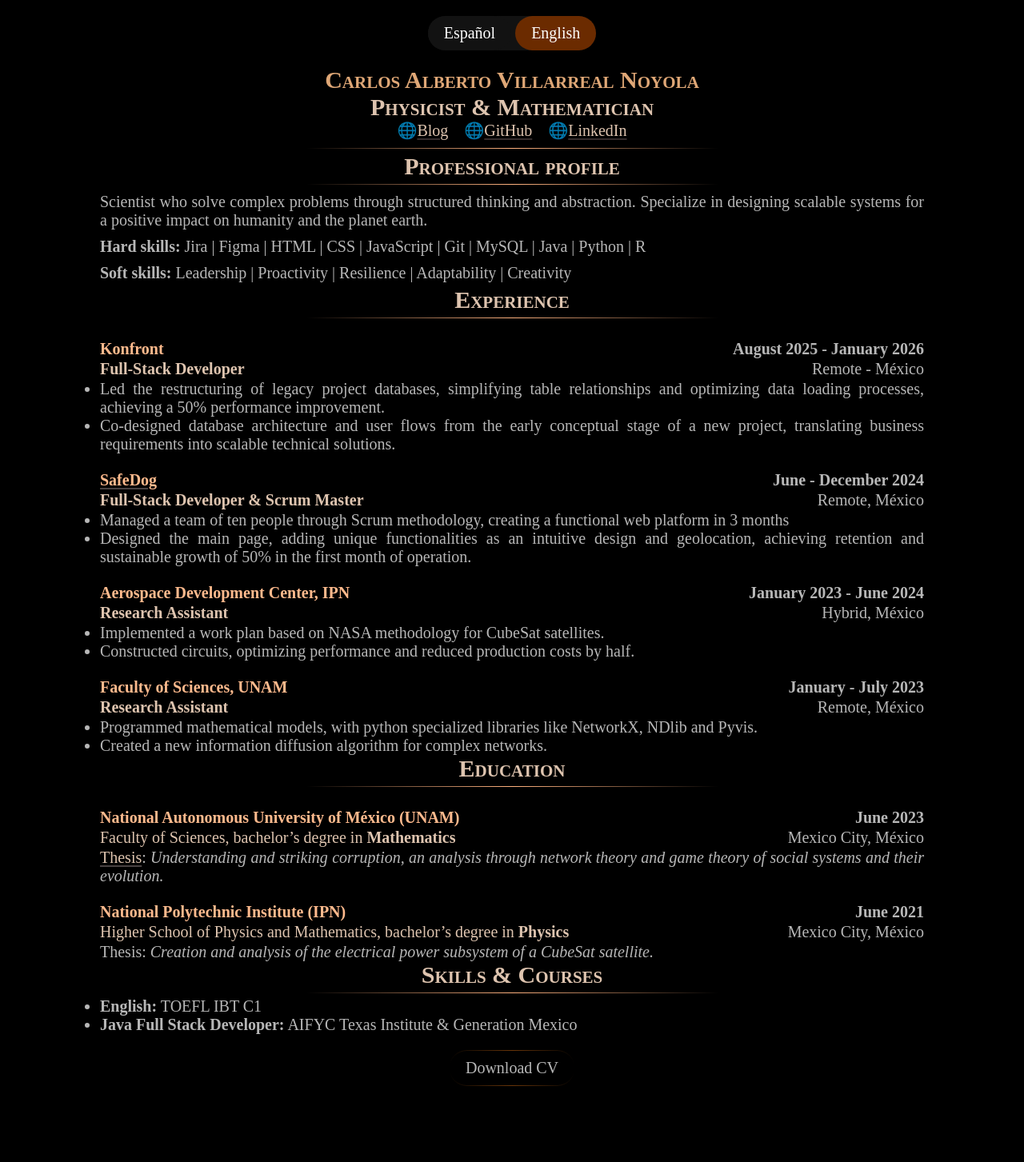
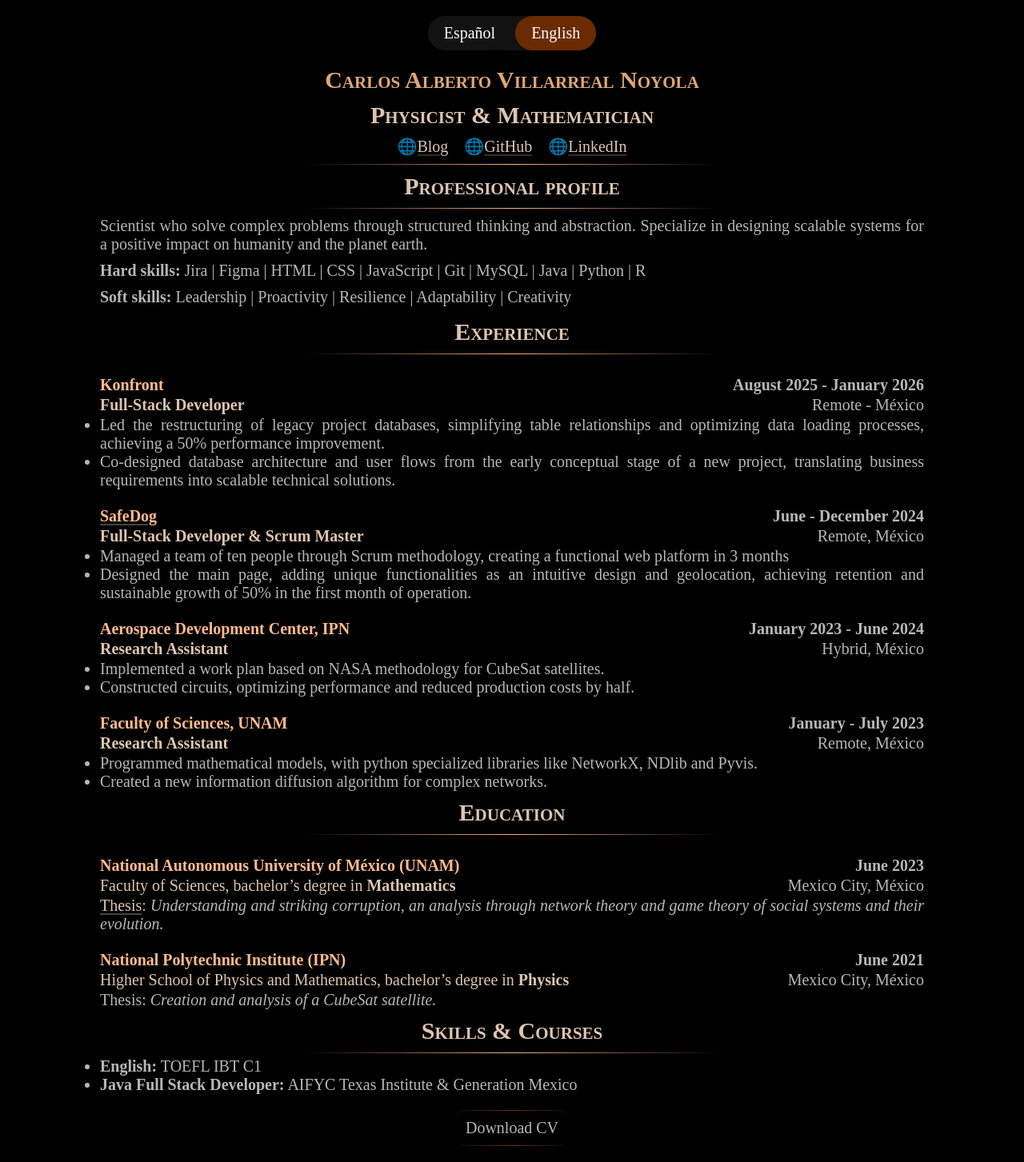
Before and after one commit to ElCaballerodelaTierra/Abstractions, a Jekyll site: the page built from _pages/CV.html, in a window 1280 px wide. Shown: the whole page at 80% size. Built offline with Jekyll 4.4.1, drawn with Linux system fonts in a browser that asks for light colours; some web fonts are replaced; before the commit the page ends 1378 px from its top, so only the background shows below that.

Commit message:
Actualización del CV

```diff
--- a/_pages/CV.html
+++ b/_pages/CV.html
@@ -40,7 +40,7 @@
     h2 {
         color: var(--color-enlaces);
         font-variant: small-caps;
-        margin: 0px 0px 0px 0px;
+        margin: 10px 0px 10px 0px;
     }
 
     h1,
@@ -497,7 +497,7 @@
                         <p>Mexico City, México</p>
                     </div>
                     <div>
-                        <p>Thesis: <i>Creation and analysis of the electrical power subsystem of a CubeSat satellite.</i></p>
+                        <p>Thesis: <i>Creation and analysis of a CubeSat satellite.</i></p>
                     </div>
                 </div>
                 <div class="content-en">
```
Also changed, not shown: other parts of _pages/CV.html (+1 -1 lines).
